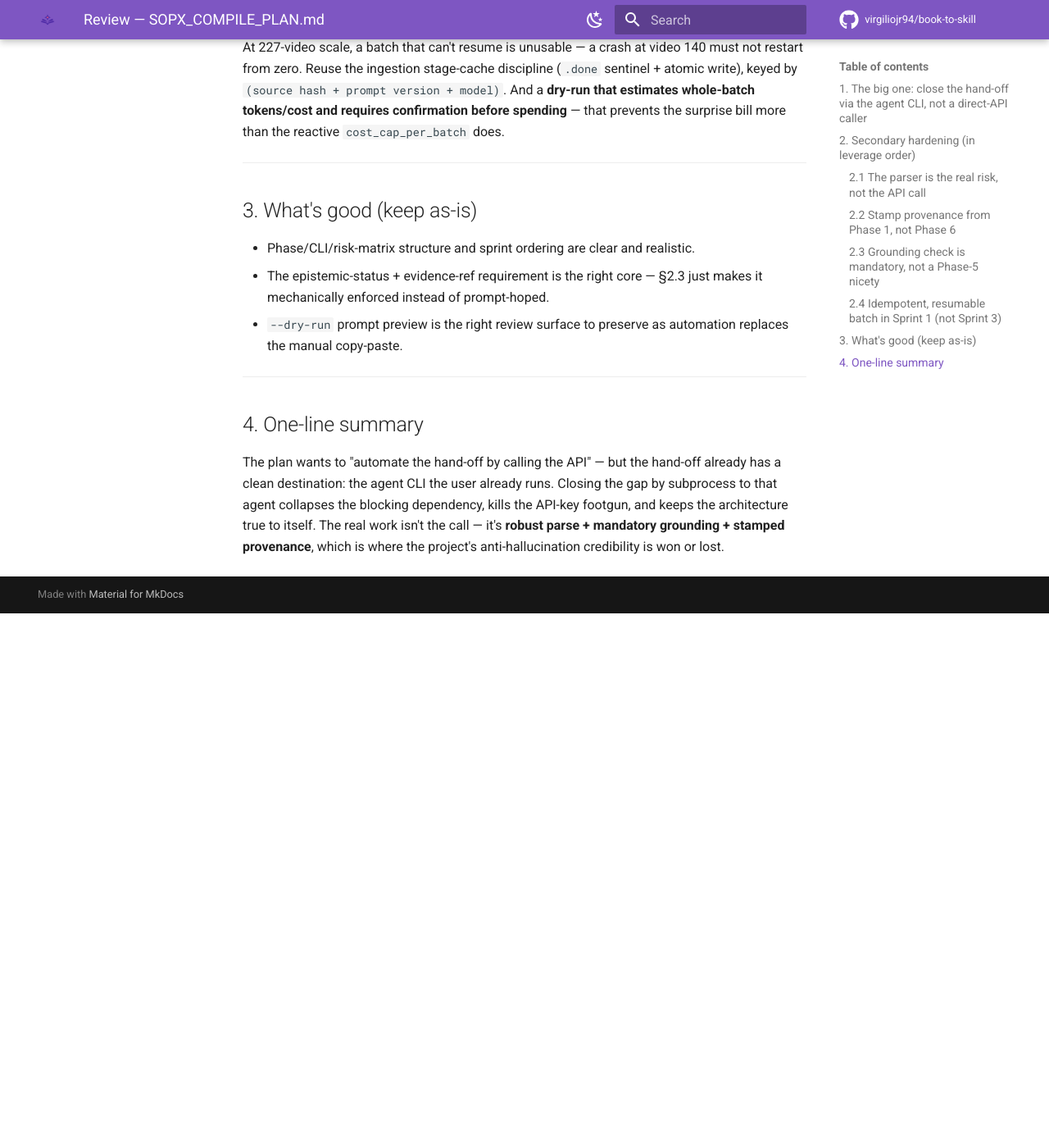
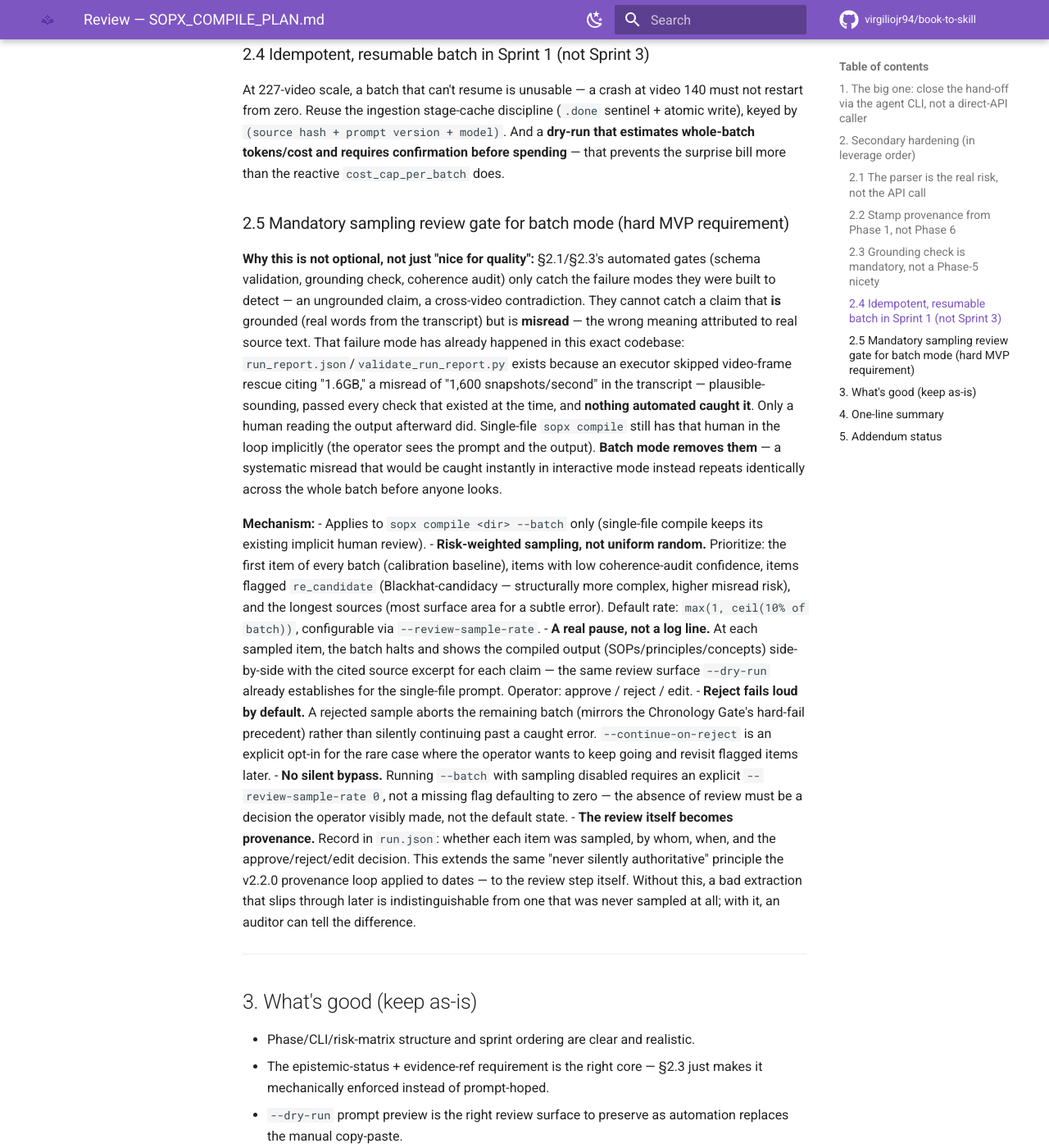
Before and after one commit to carpatia77/sop-extractor, an MkDocs documentation site: the page built from docs/SOPX_COMPILE_PLAN_REVIEW.md, in a window 1280 px wide and 1400 px high, scrolled down 1715 px. Shown: the whole window at 82% size. Built offline with MkDocs 1.6.1 and Material for MkDocs 9.7.7, drawn with Linux system fonts in a browser that asks for light colours; comment, search, counter and statistics services are not loaded; before the commit the page ends 2463 px from its top, so only the background shows below that; some of the changed text lies outside the part shown.

Commit message:
docs: add mandatory batch sampling review gate (§2.5 addendum)
Prompted by the maintainer recalling the run_report.json/'1.6GB' incident
(they caught it originally) while discussing the compile plan's hand-off
gap. Formalizes a 5th, hard-MVP-requirement hardening point in
SOPX_COMPILE_PLAN_REVIEW.md and threads it into SOPX_COMPILE_PLAN.md
(Phase 5, CLI flags, risk matrix, file inventory):

Automated gates (schema validation, grounding check, coherence audit)
only catch the failure modes they were built to detect. They cannot
catch a claim that IS grounded in real source text but is misread —
exactly the class of error behind the '1.6GB' incident, which passed
every check that existed at the time and was only caught by a human
reading the output afterward. Single-file compile keeps an implicit
human in the loop (the operator sees the prompt and output); batch
mode removes them, letting a systematic misread repeat silently across
every item before anyone looks.

Mechanism: risk-weighted (not uniform-random) sampling pauses batch
compilation for operator approve/reject/edit; reject aborts by default;
disabling requires an explicit --review-sample-rate 0, never a missing
flag; the review decision itself is recorded in run.json provenance —
extending the v2.2.0 provenance loop's 'never silently authoritative'
principle to the review step.

Implementation of sopx compile may already be underway; §5 of the
review flags this as an addendum to check integration points against
once that work surfaces, rather than assuming it up front.

```diff
--- a/docs/SOPX_COMPILE_PLAN_REVIEW.md
+++ b/docs/SOPX_COMPILE_PLAN_REVIEW.md
@@ -2,9 +2,11 @@
 
 **Reviewer:** engineering audit
 **Verdict:** solid plan; one architectural change collapses the critical-path
-blocker and removes a security footgun, plus four secondary hardening points.
-The hard part isn't the LLM call — it's parse robustness, mandatory grounding,
-and stamped provenance.
+blocker and removes a security footgun, plus five hardening points — the fifth
+(§2.5) added after a follow-up discussion and made a **hard MVP requirement**,
+not a nice-to-have. The hard part isn't the LLM call — it's parse robustness,
+mandatory grounding, stamped provenance, and a real human checkpoint at batch
+scale.
 
 ---
 
@@ -70,6 +72,53 @@ a **dry-run that estimates whole-batch tokens/cost and requires confirmation
 before spending** — that prevents the surprise bill more than the reactive
 `cost_cap_per_batch` does.
 
+### 2.5 Mandatory sampling review gate for batch mode (hard MVP requirement)
+
+**Why this is not optional, not just "nice for quality":** §2.1/§2.3's automated
+gates (schema validation, grounding check, coherence audit) only catch the
+failure modes they were built to detect — an ungrounded claim, a cross-video
+contradiction. They cannot catch a claim that **is** grounded (real words from
+the transcript) but is **misread** — the wrong meaning attributed to real
+source text. That failure mode has already happened in this exact codebase:
+`run_report.json`/`validate_run_report.py` exists because an executor skipped
+video-frame rescue citing "1.6GB," a misread of "1,600 snapshots/second" in
+the transcript — plausible-sounding, passed every check that existed at the
+time, and **nothing automated caught it**. Only a human reading the output
+afterward did. Single-file `sopx compile` still has that human in the loop
+implicitly (the operator sees the prompt and the output). **Batch mode removes
+them** — a systematic misread that would be caught instantly in interactive
+mode instead repeats identically across the whole batch before anyone looks.
+
+**Mechanism:**
+- Applies to `sopx compile <dir> --batch` only (single-file compile keeps its
+  existing implicit human review).
+- **Risk-weighted sampling, not uniform random.** Prioritize: the first item of
+  every batch (calibration baseline), items with low coherence-audit
+  confidence, items flagged `re_candidate` (Blackhat-candidacy — structurally
+  more complex, higher misread risk), and the longest sources (most surface
+  area for a subtle error). Default rate: `max(1, ceil(10% of batch))`,
+  configurable via `--review-sample-rate`.
+- **A real pause, not a log line.** At each sampled item, the batch halts and
+  shows the compiled output (SOPs/principles/concepts) side-by-side with the
+  cited source excerpt for each claim — the same review surface `--dry-run`
+  already establishes for the single-file prompt. Operator: approve / reject /
+  edit.
+- **Reject fails loud by default.** A rejected sample aborts the remaining
+  batch (mirrors the Chronology Gate's hard-fail precedent) rather than
+  silently continuing past a caught error. `--continue-on-reject` is an
+  explicit opt-in for the rare case where the operator wants to keep going and
+  revisit flagged items later.
+- **No silent bypass.** Running `--batch` with sampling disabled requires an
+  explicit `--review-sample-rate 0`, not a missing flag defaulting to zero —
+  the absence of review must be a decision the operator visibly made, not the
+  default state.
+- **The review itself becomes provenance.** Record in `run.json`: whether each
+  item was sampled, by whom, when, and the approve/reject/edit decision. This
+  extends the same "never silently authoritative" principle the v2.2.0
+  provenance loop applied to dates — to the review step itself. Without this,
+  a bad extraction that slips through later is indistinguishable from one that
+  was never sampled at all; with it, an auditor can tell the difference.
+
 ---
 
 ## 3. What's good (keep as-is)
@@ -86,5 +135,20 @@ The plan wants to "automate the hand-off by calling the API" — but the hand-of
 already has a clean destination: the agent CLI the user already runs. Closing the
 gap by subprocess to that agent collapses the blocking dependency, kills the
 API-key footgun, and keeps the architecture true to itself. The real work isn't
-the call — it's **robust parse + mandatory grounding + stamped provenance**, which
-is where the project's anti-hallucination credibility is won or lost.
+the call — it's **robust parse + mandatory grounding + stamped provenance +** (per
+§2.5) **a real human checkpoint at batch scale**, which is where the project's
+anti-hallucination credibility is won or lost.
+
+---
+
+## 5. Addendum status
+
+§2.5 was added after this review first landed, prompted by the maintainer
+recalling the exact incident cited as precedent (they were the one who caught
+it originally). It is a **hard MVP requirement**, not deferred hardening —
+`sopx compile --batch` should not ship without it. If implementation of
+`sopx compile` is already underway elsewhere when this addendum lands, review
+its integration points against §2.5 specifically (sampling hook location,
+`run.json` schema for the review record, and the `--review-sample-rate` /
+`--continue-on-reject` CLI surface) rather than assuming it was designed in
+from the start.
```
Also changed, not shown: docs/SOPX_COMPILE_PLAN.md (+23 -0 lines).
